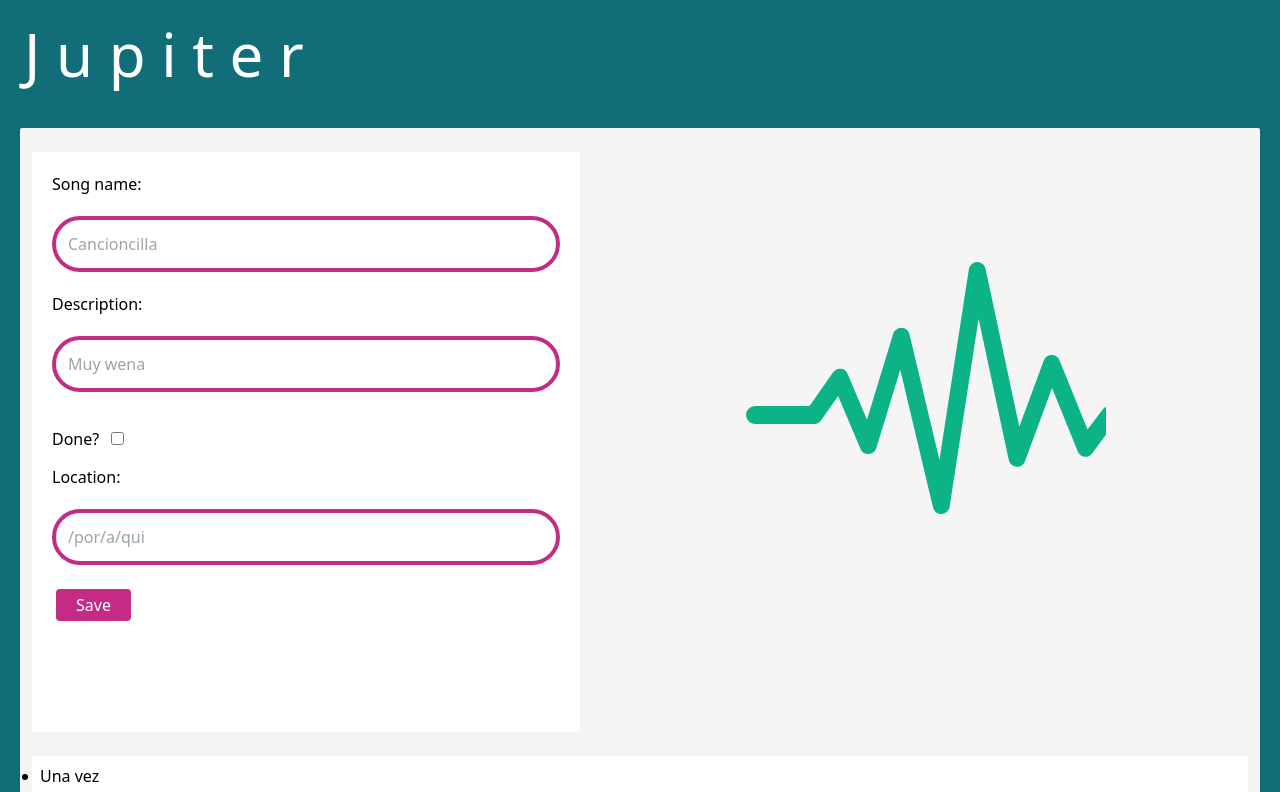
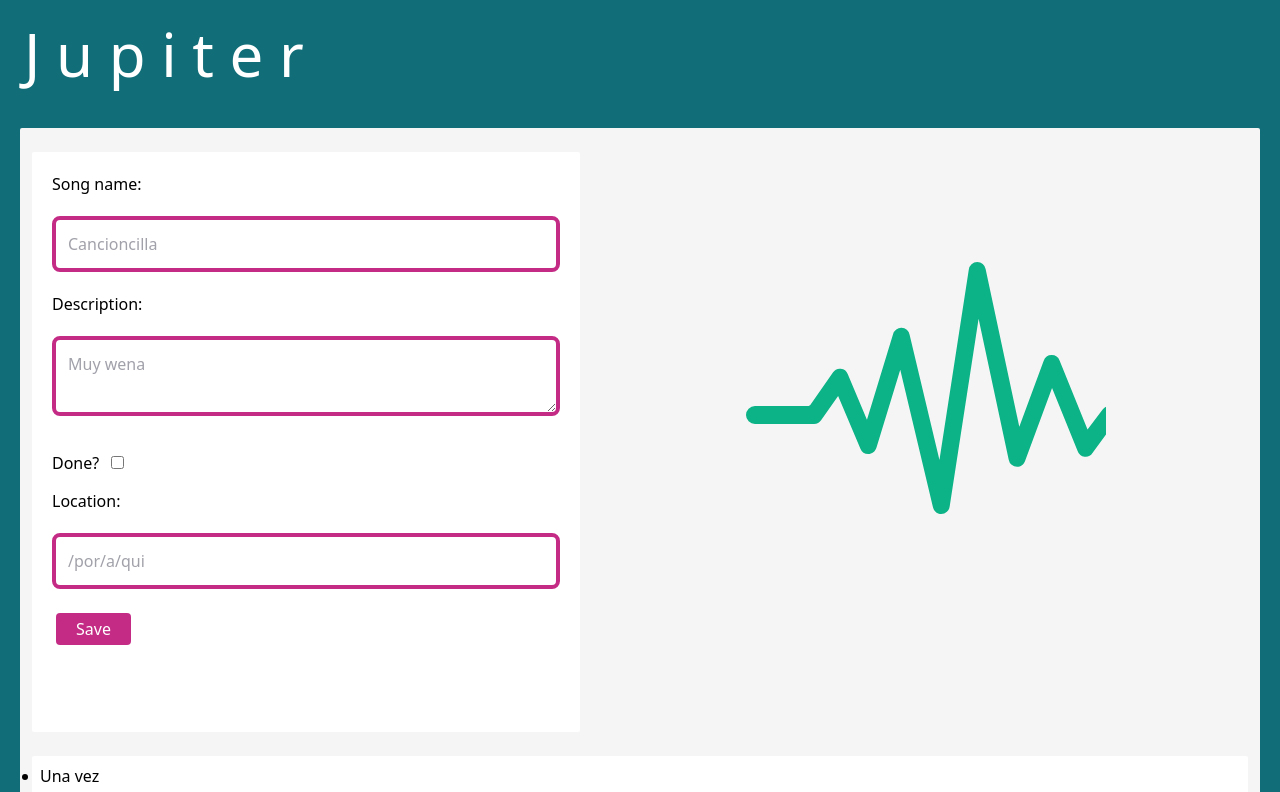
Before and after one commit to Igsu-Bravo/jupiter-envelope, a React (Create React App) app: page / in a window 1280 px wide. Shown: the top 792 px of the page. Built offline with nearby package versions, Linux system fonts and the light colour scheme.

Commit message:
Add yup validation

```diff
--- a/package.json
+++ b/package.json
@@ -16,6 +16,7 @@
     "@types/react-dom": "^16.9.0",
     "@types/server-destroy": "^1.0.1",
     "@types/styled-components": "^5.0.1",
+    "@types/yup": "^0.29.11",
     "autoprefixer": "^9",
     "concurrently": "^5.1.0",
     "cross-env": "^7.0.2",
@@ -32,7 +33,8 @@
     "styled-components": "^5.0.1",
     "stylelint-config-recommended": "^5.0.0",
     "tailwindcss": "npm:@tailwindcss/postcss7-compat",
-    "typescript": "^4.2.4"
+    "typescript": "^4.2.4",
+    "yup": "^0.32.9"
   },
   "scripts": {
     "start": "yarn run build:dev && concurrently -k -p '[{name}]' -n 'TypeScript,React' -c 'yellow.bold,cyan.bold,green.bold' \"yarn run server:dev\" \"yarn run craco start\"",
--- a/src/components/SongForm.tsx
+++ b/src/components/SongForm.tsx
@@ -1,5 +1,6 @@
 import React from 'react';
 import { Formik, Form, Field, FormikHelpers } from 'formik';
+import * as Yup from 'yup';
 
 interface IValues {
   songName: string;
@@ -16,6 +17,13 @@ const SongForm = (): React.ReactElement => {
     location: '',
   };
 
+  const songFormValidationSchema = Yup.object().shape({
+    songName: Yup.string().required(),
+    description: Yup.string().required(),
+    isDone: Yup.bool().required(),
+    location: Yup.string().required(),
+  });
+
   const handleSubmit = (
     values: IValues,
     { setSubmitting }: FormikHelpers<IValues>
@@ -26,12 +34,25 @@ const SongForm = (): React.ReactElement => {
     }, 500);
   };
 
+  const getBorderColor = (
+    e: string | undefined,
+    t: boolean | undefined
+  ): string => (e && t ? 'border-red' : 'border-accentMain');
+
   return (
-    <Formik initialValues={formInitialValues} onSubmit={handleSubmit}>
+    <Formik
+      initialValues={formInitialValues}
+      onSubmit={handleSubmit}
+      validationSchema={songFormValidationSchema}
+    >
+      {({ errors, touched }) => (
         <Form className="grid justify-items-left">
           <label htmlFor="songName">Song name:</label>
           <Field
-          className="border-accentMain border-4 rounded-full p-3 my-5"
+            className={`${getBorderColor(
+              errors.songName,
+              touched.songName
+            )} border-4 rounded-lg p-3 my-5`}
             id="songName"
             name="songName"
             placeholder="Cancioncilla"
@@ -39,8 +60,12 @@ const SongForm = (): React.ReactElement => {
 
           <label htmlFor="description">Description:</label>
           <Field
-          className="border-accentMain border-4 rounded-full p-3 my-5"
+            className={`${getBorderColor(
+              errors.description,
+              touched.description
+            )} border-4 rounded-lg p-3 my-5`}
             id="description"
+            component="textarea"
             name="description"
             placeholder="Muy wena"
           />
@@ -57,7 +82,10 @@ const SongForm = (): React.ReactElement => {
 
           <label htmlFor="location">Location:</label>
           <Field
-          className="border-accentMain border-4 rounded-full p-3 my-5"
+            className={`${getBorderColor(
+              errors.location,
+              touched.location
+            )} border-4 rounded-lg p-3 my-5`}
             id="location"
             name="location"
             placeholder="/por/a/qui"
@@ -72,6 +100,7 @@ const SongForm = (): React.ReactElement => {
             </button>
           </div>
         </Form>
+      )}
     </Formik>
   );
 };
--- a/tailwind.config.js
+++ b/tailwind.config.js
@@ -8,6 +8,7 @@ module.exports = {
       transparent: 'transparent',
       black: '#000',
       white: '#fff',
+      red: '#fc0000',
       grayLight: '#f5f5f5',
       gray: '#cfcfcf',
       grayDark: '#ababab',
```
Also changed, not shown: 1 other file (tests, documents, lock files or other folders). Lines whose indentation alone changed are shown as unchanged.
